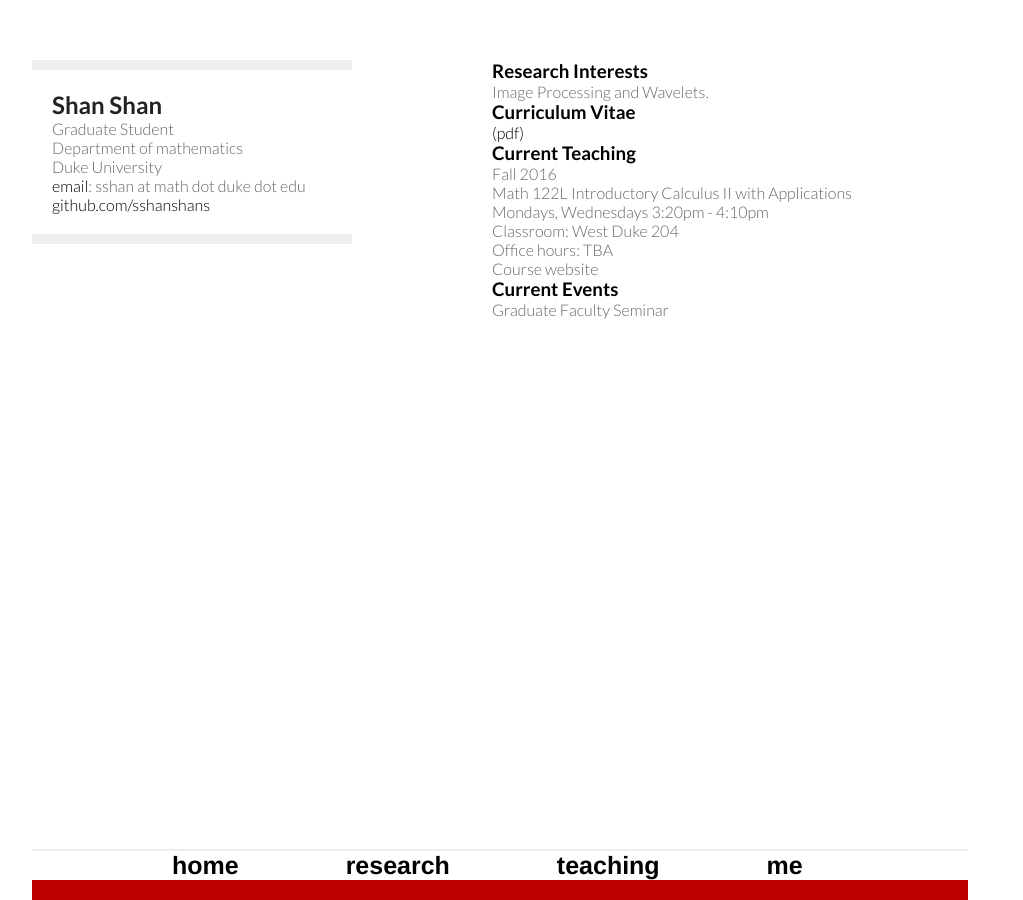
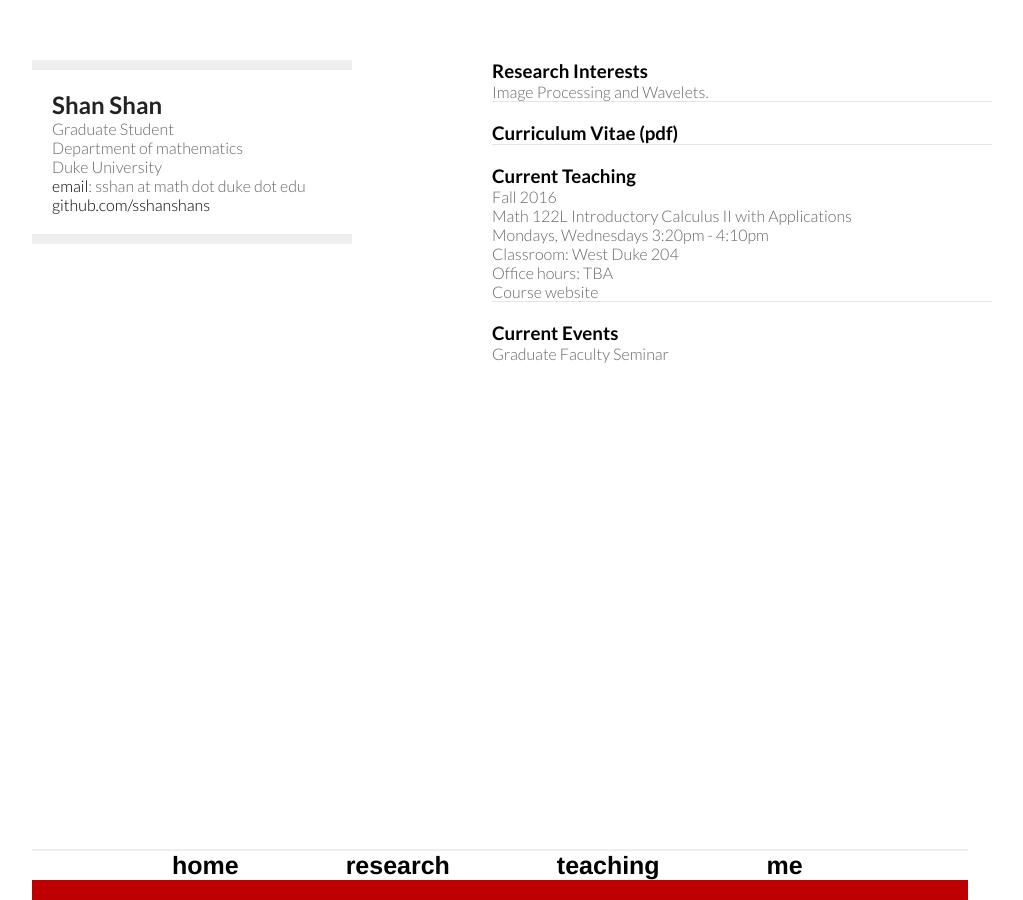
Before and after one commit to sshanshans/sshanshans.github.io, a Jekyll site: the page built from index.html, in a window 1280 px wide. Shown: the whole page, without its empty margins (128-1151 px from the left). Built offline with Jekyll 4.4.1, drawn with Linux system fonts in a browser that asks for light colours.

Commit message:
Update default.html

```diff
--- a/_layouts/default.html
+++ b/_layouts/default.html
@@ -31,9 +31,13 @@
 
       <section>
         <h3>Research Interests</h3>
-        Image Processing and Wavelets.
+        Image Processing and Wavelets. <br>
 
-        <h3>Curriculum Vitae</h3><a href="mailto:sshan@math.duke.edu">(pdf)</a>
+        <hr>
+
+        <h3>Curriculum Vitae <a href="mailto:sshan@math.duke.edu">(pdf)</a> </h3>
+
+	<hr>
 
 	<h3>Current Teaching</h3>
 	<p>Fall 2016 <br>
@@ -44,6 +48,7 @@
 	Course website
 	</p>
 
+	<hr>
         <h3>Current Events</h3>
         Graduate Faculty Seminar
 	</section>
```
